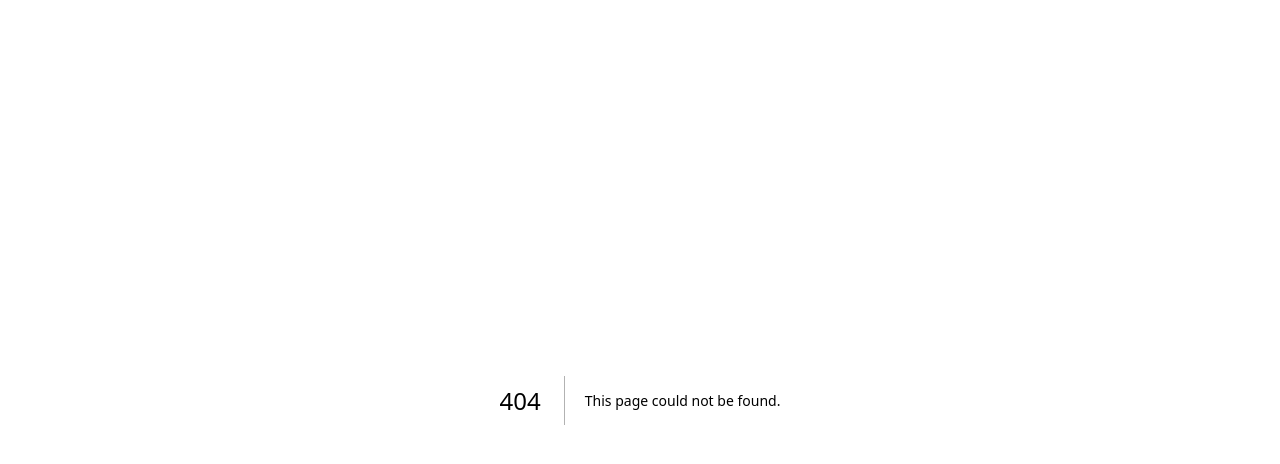
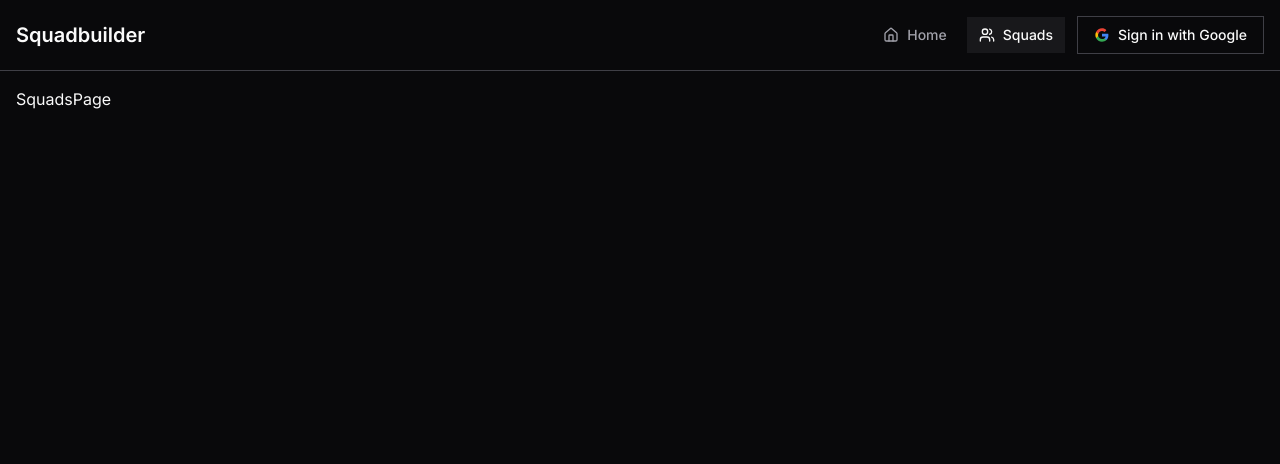
Before and after one commit to DennisByberg/squadbuilder, a Next.js app: page /squads in a window 1280 px wide. Before the commit this address had no page. Shown: the top 464 px of the page. Built offline with nearby package versions, Linux system fonts and the light colour scheme.

Commit message:
feature: add squads route and refactor header navigation

```diff
--- a/src/app/layout.tsx
+++ b/src/app/layout.tsx
@@ -1,3 +1,4 @@
+import { Header } from "@/components/Header";
 import type { Metadata } from "next";
 import { Inter } from "next/font/google";
 import "./globals.css";
@@ -19,7 +20,10 @@ export default function RootLayout({
   return (
     <html lang="en" className="h-full antialiased">
       <body className={`${inter.className} min-h-full flex flex-col`}>
-        {children}
+        <Header />
+        <div className="mx-auto w-full max-w-7xl flex-1 p-4">
+          {children}
+        </div>
       </body>
     </html>
   );
--- a/src/app/page.tsx
+++ b/src/app/page.tsx
@@ -1,9 +1,7 @@
-import { Header } from "@/components/Header";
-
-export default function Home() {
+export default function HomePage() {
   return (
-    <main className="min-h-screen bg-background text-foreground">
-      <Header />
+    <main>
+      <p>HomePage</p>
     </main>
   );
 }
--- /dev/null
+++ b/src/app/squads/page.tsx
@@ -0,0 +1,7 @@
+export default function SquadsPage() {
+  return (
+    <main>
+      <p>SquadsPage</p>
+    </main>
+  );
+}
--- a/src/components/Header.tsx
+++ b/src/components/Header.tsx
@@ -5,9 +5,17 @@ import { GoogleIcon } from "@/components/icons/GoogleIcon";
 import { NavLink } from "@/components/navigation/NavLink";
 import { HomeIcon, MenuIcon, UsersIcon, XIcon } from "lucide-react";
 import Link from "next/link";
+import { usePathname } from "next/navigation";
 import { useState } from "react";
 
+const navLinks = [
+  { href: "/", label: "Home", icon: <HomeIcon size={16} /> },
+  { href: "/squads", label: "Squads", icon: <UsersIcon size={16} /> },
+];
+
 export function Header() {
+  // --- State ---
+  const pathname = usePathname();
   const [isMenuOpen, setIsMenuOpen] = useState(false);
 
   const menuIcon = isMenuOpen ? (
@@ -18,6 +26,7 @@ export function Header() {
 
   return (
     <header className="border-b border-border bg-background">
+      {/* --- Top bar --- */}
       <div className="mx-auto flex max-w-7xl flex-wrap items-center justify-between gap-4 p-4">
         <Link href="/" className="flex items-center gap-3">
           <span className="text-xl font-semibold">Squadbuilder</span>
@@ -25,7 +34,9 @@ export function Header() {
 
         <button
           type="button"
-          aria-label={isMenuOpen ? "Close navigation menu" : "Open navigation menu"}
+          aria-label={
+            isMenuOpen ? "Close navigation menu" : "Open navigation menu"
+          }
           aria-expanded={isMenuOpen}
           aria-controls="mobile-navigation"
           onClick={() => setIsMenuOpen((current) => !current)}
@@ -34,37 +45,50 @@ export function Header() {
           {menuIcon}
         </button>
 
+        {/* --- Desktop navigation --- */}
         <div className="hidden flex-wrap items-center gap-3 md:flex">
           <nav aria-label="Main navigation" className="flex gap-2">
-            <NavLink href="/" active icon={<HomeIcon size={16} />}>
-              Home
-            </NavLink>
-            <NavLink href="/squads" icon={<UsersIcon size={16} />}>
-              Squads
-            </NavLink>
+            {navLinks.map((link) => (
+              <NavLink
+                key={link.href}
+                href={link.href}
+                active={pathname === link.href}
+                icon={link.icon}
+              >
+                {link.label}
+              </NavLink>
+            ))}
           </nav>
 
-          <Button icon={<GoogleIcon />}>
-            Sign in with Google
-          </Button>
+          <Button icon={<GoogleIcon />}>Sign in with Google</Button>
         </div>
       </div>
 
+      {/* --- Mobile navigation --- */}
       {isMenuOpen ? (
-        <div id="mobile-navigation" className="border-t border-border md:hidden">
+        <div
+          id="mobile-navigation"
+          className="border-t border-border md:hidden"
+        >
           <div className="mx-auto flex max-w-7xl flex-col gap-3 p-4">
-            <nav aria-label="Mobile navigation" className="flex flex-col gap-2">
-              <NavLink href="/" active icon={<HomeIcon size={16} />}>
-                Home
-              </NavLink>
-              <NavLink href="/squads" icon={<UsersIcon size={16} />}>
-                Squads
-              </NavLink>
+            <nav
+              aria-label="Mobile navigation"
+              className="flex flex-col gap-2"
+              onClick={() => setIsMenuOpen(false)}
+            >
+              {navLinks.map((link) => (
+                <NavLink
+                  key={link.href}
+                  href={link.href}
+                  active={pathname === link.href}
+                  icon={link.icon}
+                >
+                  {link.label}
+                </NavLink>
+              ))}
             </nav>
 
-            <Button icon={<GoogleIcon />}>
-              Sign in with Google
-            </Button>
+            <Button icon={<GoogleIcon />}>Sign in with Google</Button>
           </div>
         </div>
       ) : null}
```
